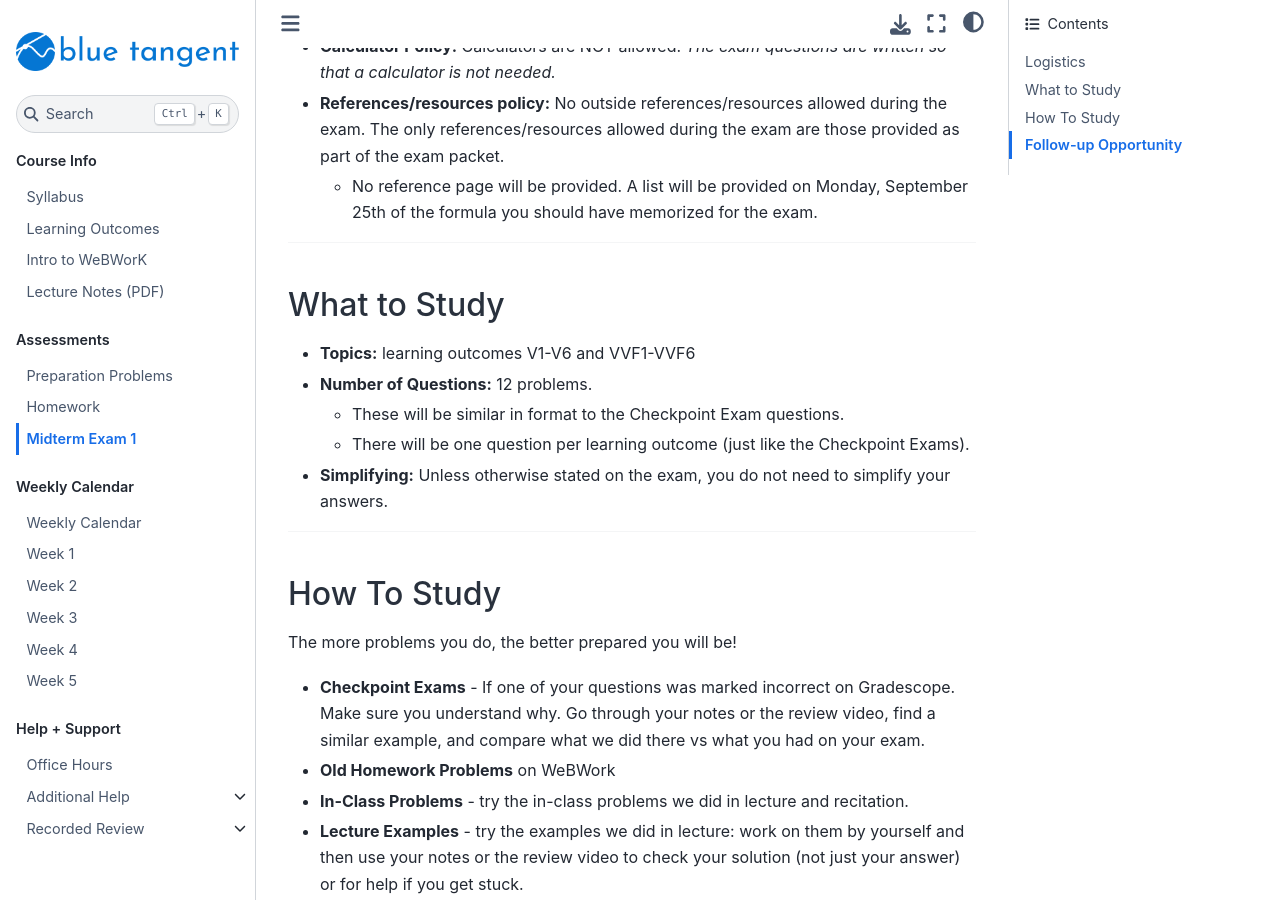
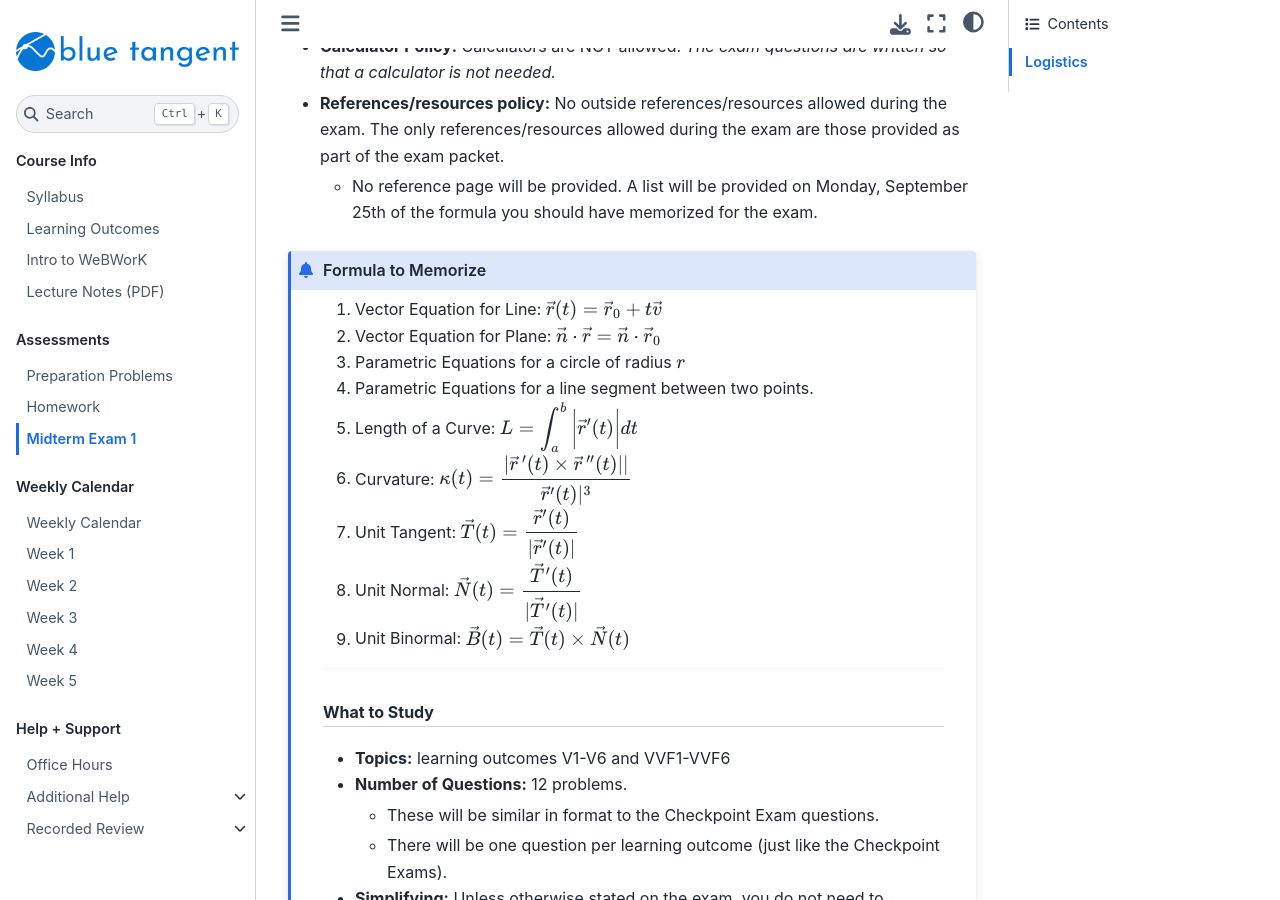
Before and after one commit to mjcasper/info-241, a Jupyter Book: the page built from assessments/midterm1.md, in a window 1280 px wide and 900 px high, scrolled down 377 px. Built offline with Jupyter Book 1.0.4 settings and Sphinx 7.4.7 and the Sphinx Book theme 1.1.4, drawn with Linux system fonts in a browser that asks for light colours.

Commit message:
add formula list

````diff
--- a/assessments/midterm1.md
+++ b/assessments/midterm1.md
@@ -16,6 +16,26 @@ Midterm Exam 1
 
 - **References/resources policy:** No outside references/resources allowed during the exam.  The only references/resources allowed during the exam are those provided as part of the exam packet.
     - No reference page will be provided.  A list will be provided on Monday, September 25th of the formula you should have memorized for the exam.
+
+```{admonition} Formula to Memorize
+
+1. Vector Equation for Line: $\vec{r}(t)=\vec{r}_0 + t \vec{v}$
+
+1. Vector Equation for Plane: $\vec{n} \cdot \vec{r} =\vec{n} \cdot \vec{r}_0 $
+
+1. Parametric Equations for a circle of radius $r$
+1. Parametric Equations for a line segment between two points.
+
+1. Length of a Curve: $L = \displaystyle \int_{a}^{b}\bigg | \vec{r}'(t) \bigg| dt$
+
+1. Curvature: $\kappa(t)= \dfrac{|\vec{r}\, '(t)\times\vec{r}\, ''(t)||}{\vec{r}'(t)|^3}$
+
+1. Unit Tangent: $\vec{T}(t)= \dfrac{\vec{r}'(t)}{|\vec{r}'(t)|}$
+
+1. Unit Normal: $\vec{N}(t)= \dfrac{\vec{T}'(t)}{|\vec{T}'(t)|}$
+
+1. Unit Binormal: $\vec{B}(t)=\vec{T}(t)\times \vec{N}(t) $
+
 
 ---
 
````
